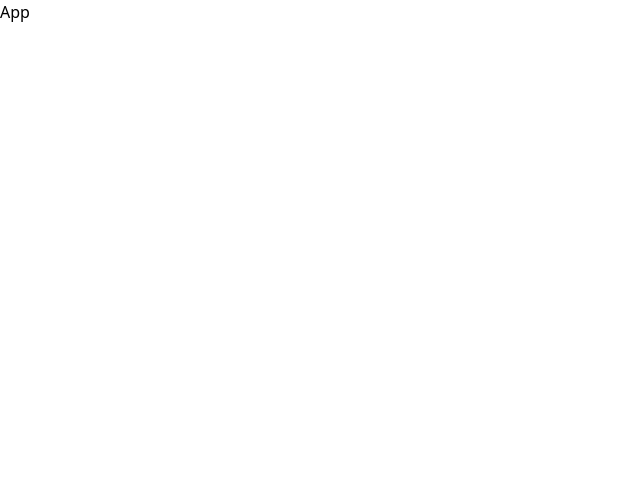
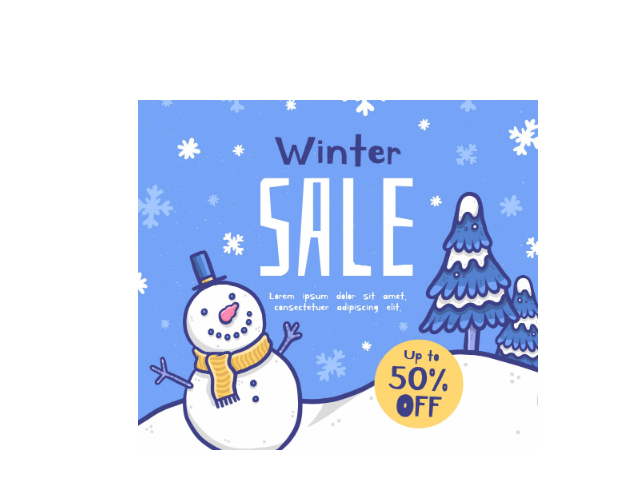
Before and after one commit to HasibCoderLab/farmid-online-shop, a React (Vite) app: page / in a window 1280 px wide. Shown: the top 488 px of the page, without its empty margins (0-640 px from the left). Built offline with nearby package versions, Linux system fonts and the light colour scheme.

Commit message:
style fro img

```diff
--- a/src/App.jsx
+++ b/src/App.jsx
@@ -2,6 +2,7 @@
 import AOS from "aos";
 import "aos/dist/aos.css";
 import { useEffect, useState } from "react";
+import Banner from "./Components/Banner/Banner";
 
 
 const App = () => {
@@ -23,7 +24,7 @@ AOS.refresh();
   // ==================  =============
   return (
     <div className="bg-white dark:bg-gray-900 dark:text-white duration-200">
-      App
+      <Banner></Banner>
       </div>
   )
 }
--- a/src/Components/Banner/Banner.jsx
+++ b/src/Components/Banner/Banner.jsx
@@ -5,11 +5,17 @@ import { IoFastFood } from 'react-icons/io5'
 import { GiFoodTruck } from 'react-icons/gi'
 
 const Banner = () => {
-  return (
-    <div className='min-h-[550px] flex  justify-center items-center py-6 sm:py-0'>
-
-    </div>
-  )
+    return (
+        <div className='min-h-[550px] flex  justify-center items-center py-6 sm:py-0'>
+            <div className='container'>
+                <div className="grid grid-cols-1 sm:grid-cols-2 gap-6 items-center">
+                    <div data-aos="zoom-in">
+                        <img className='max-w-[400px] h-[350px] w-full mx-auto object-cover' src={BannerImg} alt="BannerImg" />
+                    </div>
+                </div>
+            </div>
+        </div>
+    )
 }
 
 export default Banner
```
